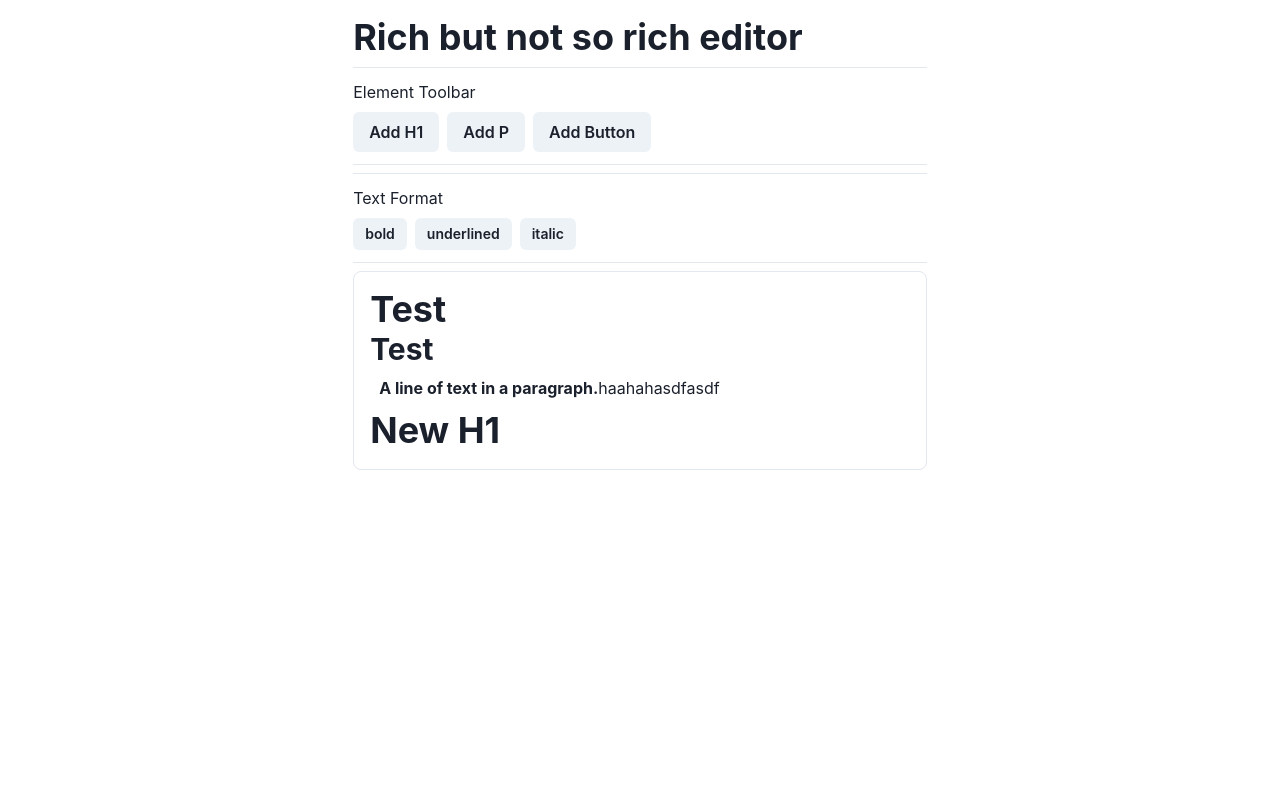
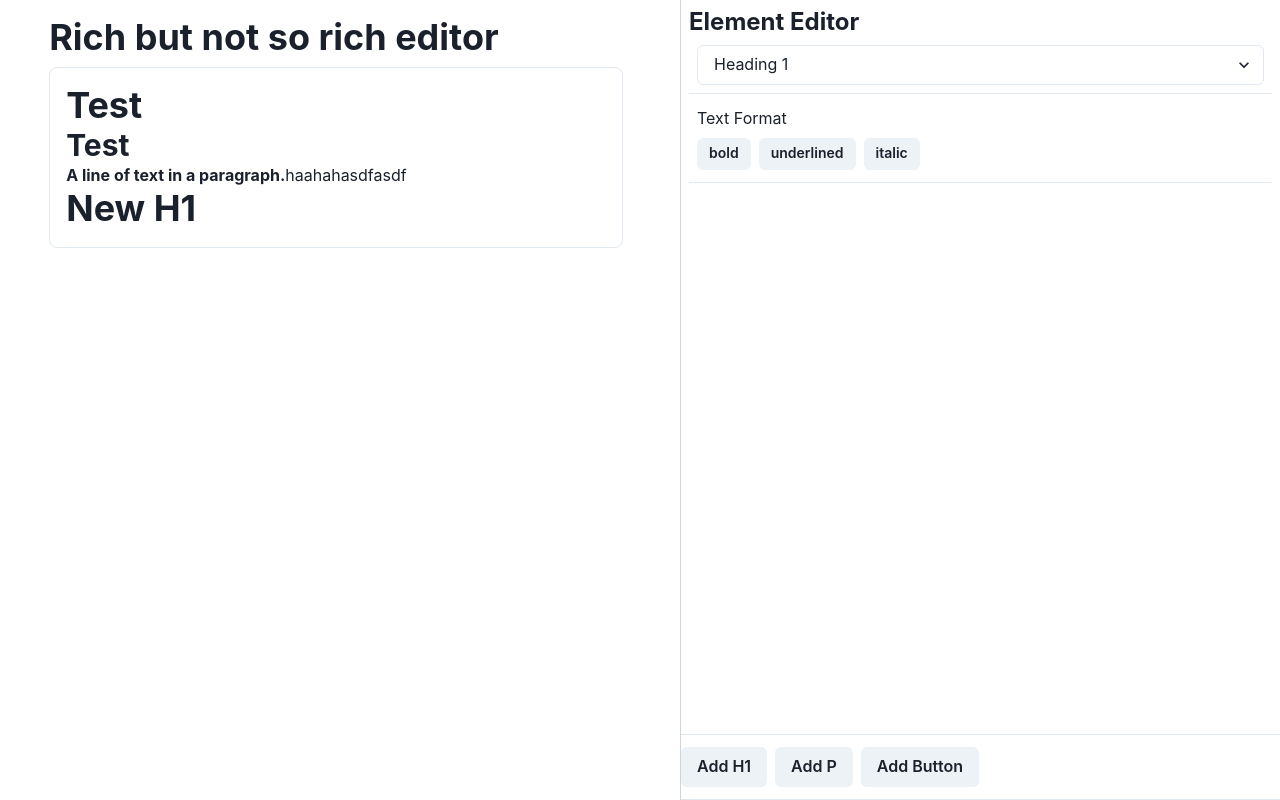
Before and after one commit to ibedwi/playground-slate, a Next.js app: page /basic in a window 1280 px wide. Both pictures are taken after a click on the button "Add H1". Built offline with nearby package versions, Linux system fonts and the light colour scheme.

Commit message:
feat: add element editor and refactor add element button

```diff
--- a/src/components/ElementRenderer.tsx
+++ b/src/components/ElementRenderer.tsx
@@ -3,46 +3,24 @@ import { RenderElementProps, useSelected } from "slate-react"
 
 const ElementRenderer = ({ attributes, children, element }: RenderElementProps) => {
   const selected = useSelected();
+
   switch (element.type) {
     case 'paragraph': {
-      const resolveAlignment = () => {
-        switch (element.container?.align) {
-          case 'middle': {
-            return "center"
-          }
-          case "right": {
-            return "end"
-          }
-          default:
-            return "start"
-        }
-      }
-      return <Stack
-        borderWidth={1}
-        padding={2}
-        borderColor={selected ? "blue.400" : "white"}
-        _hover={{ borderColor: "blue.200" }}
-        justifyContent={resolveAlignment()}
-      ><Text as="p">{children}</Text></Stack>
+      return <Text as="p" {...attributes}>{children}</Text>
     }
+
     case 'heading': {
       if (element.level === 1) {
-        return <Heading as="h1" fontSize="4xl">{children}</Heading>
+        return <Heading as="h1" fontSize="4xl" {...attributes}>{children}</Heading>
       }
       if (element.level === 2) {
-        return <Heading as="h2" fontSize={"3xl"}>{children}</Heading>
+        return <Heading as="h2" fontSize={"3xl"} {...attributes}>{children}</Heading>
       }
-      return <Text>{children}</Text>
+      return <Text {...attributes}>{children}</Text>
     }
+
     case 'button': {
-      return <Stack
-        borderWidth={1}
-        padding={2}
-        borderColor={selected ? "blue.400" : "white"}
-        _hover={{ borderColor: "blue.200" }}
-      >
-        <Button variant={element.variant}>{children}</Button>
-      </Stack>
+      return <Button variant={element.variant} {...attributes}>{children}</Button>
     }
     case 'stack': {
       return (
--- a/src/pages/basic.tsx
+++ b/src/pages/basic.tsx
@@ -1,12 +1,12 @@
-import { Button, Container, Heading, Stack, Text } from "@chakra-ui/react";
+import { Button, Container, Heading, Select, Stack, Text } from "@chakra-ui/react";
 import { AddElementButton } from "@components/AddElementButton";
 import { ElementRenderer } from "@components/ElementRenderer";
 import { LeafRenderer } from "@components/LeafRenderer";
 import { TextFormattingButton } from "@components/TextFormattingButton";
-import { CustomElement } from "@modules/slate/slateEntity";
-import { useCallback, useState } from "react";
-import { createEditor, Descendant, Transforms } from "slate";
-import { Slate, Editable, withReact, RenderElementProps, RenderLeafProps, useSlate, useFocused, useSlateSelection } from "slate-react";
+import { ButtonElement, CustomElement, } from "@modules/slate/slateEntity";
+import { useCallback, useEffect, useMemo, useState } from "react";
+import { createEditor, Descendant, Editor, Element, Node, Transforms } from "slate";
+import { Slate, Editable, withReact, RenderElementProps, RenderLeafProps, useSlate, useFocused, useSlateSelection, useSlateStatic } from "slate-react";
 
 // Add the initial value.
 const initialValue: Descendant[] = [
@@ -26,7 +26,6 @@ const initialValue: Descendant[] = [
   },
 ];
 
-
 function BasicPage() {
   const [editor] = useState(() => withReact(createEditor()));
 
@@ -34,19 +33,110 @@ function BasicPage() {
   const renderLeaf = useCallback((props: RenderLeafProps) => <LeafRenderer {...props} />, [])
 
   return (
-    <Container pt={4}>
-      <Slate editor={editor} value={initialValue}>
-        <Stack >
-          <Heading>Rich but not so rich editor</Heading>
+    <Slate editor={editor} value={initialValue}
+      onChange={value => {
+        const isAstChange = editor.operations.some(
+          op => 'set_selection' !== op.type
+        )
+        if (isAstChange) {
+          // Save the value to Local Storage.
+          const content = JSON.stringify(value)
+          localStorage.setItem('content', content)
+        }
+      }}
+    >
+      <Stack direction={"row"} h={"100vh"} overflow="hidden">
+        <Container pt={4}>
+          <Stack >
+            <Heading>Rich but not so rich editor</Heading>
+            {/* <FocusedBar /> */}
+            <Stack borderWidth={1} borderRadius="lg" borderColor="gray.200" p={4}>
+              <Editable
+                renderLeaf={renderLeaf}
+                renderElement={renderElement}
+              />
+            </Stack>
+          </Stack>
+        </Container>
+        <Stack borderLeftWidth={1} borderColor={"gray.300"} overflow="auto" w={600} justifyContent="space-between">
+          <ElementEditor editor={editor} />
           <Stack borderTopWidth={1} borderBottomWidth={1} py={3}>
-            <Text>Element Toolbar</Text>
             <Stack direction={"row"}>
               <AddElementButton element="heading" label="Add H1" />
               <AddElementButton element="paragraph" label="Add P" />
               <AddElementButton element="button" label="Add Button" />
             </Stack>
           </Stack>
-          <Stack borderTopWidth={1} borderBottomWidth={1} py={3}>
+        </Stack>
+      </Stack>
+    </Slate>
+  );
+}
+
+const isButton = (editor: Editor, node: Node) => {
+  const [match] = Editor.nodes(editor, {
+    match: n => n?.type === "button",
+  })
+
+  return !!match
+}
+
+const ElementEditor = (props: { editor: Editor }) => {
+  const editor = useSlate();
+  const [match] = Editor.nodes(editor, {
+    match: (n: Node) => {
+      return n?.hasOwnProperty("type")
+    },
+  });
+
+  const getElementType = () => {
+    // Not sure if this the correct way to retrieve Element type
+    const [match] = Editor.nodes(editor, {
+      match: (n: Node) => {
+        return n?.hasOwnProperty("type")
+      },
+    });
+
+    console.log("match", match)
+    const t = match ? match[0] as CustomElement : null;
+
+    return t
+  }
+
+  const changeButtonVariant = (variant: "solid" | "outline" | "ghost") => {
+    Transforms.setNodes(
+      editor,
+      { variant: variant },
+      { match: n => Editor.isBlock(editor, n) }
+    )
+  }
+
+  const changeHeadingLevel = (level: 1 | 2) => {
+    Transforms.setNodes(
+      editor,
+      { level: level },
+      { match: n => Editor.isBlock(editor, n) }
+    )
+  }
+
+  return (
+    <Stack px={2} py={2}>
+      <Heading fontSize={"2xl"}>Element Editor</Heading>
+      {
+        (getElementType()?.type === "heading") &&
+        <>
+          <Stack px={2}>
+            <Select
+              onChange={(e) => changeHeadingLevel(Number(e.target.value) as 1 | 2)}
+              // can't type narrowing to heading
+              // @ts-ignore
+              value={getElementType()?.level}
+            >
+              <option value={1}>Heading 1</option>
+              <option value={2}>Heading 2</option>
+            </Select>
+          </Stack>
+          <Stack borderTopWidth={1} borderBottomWidth={1} py={3} px={2}>
             <Text>Text Format</Text>
             <Stack direction={"row"}>
               <TextFormattingButton format="bold" />
@@ -54,18 +144,37 @@ function BasicPage() {
               <TextFormattingButton format="italic" />
             </Stack>
           </Stack>
-
-          {/* <FocusedBar /> */}
-          <Stack borderWidth={1} borderRadius="lg" borderColor="gray.200" p={4}>
-            <Editable
-              renderLeaf={renderLeaf}
-              renderElement={renderElement}
-            />
+        </>
+      }
+      {
+        (getElementType()?.type === "paragraph") &&
+        <Stack borderTopWidth={1} borderBottomWidth={1} py={3} px={2}>
+          <Text>Text Format</Text>
+          <Stack direction={"row"}>
+            <TextFormattingButton format="bold" />
+            <TextFormattingButton format="underlined" />
+            <TextFormattingButton format="italic" />
           </Stack>
         </Stack>
-      </Slate>
-    </Container >
-  );
+      }
+
+      {
+        getElementType()?.type === "button" &&
+        <Stack px={2}>
+          <Select
+            onChange={(e) => changeButtonVariant(e.target.value as "solid" | "outline" | "ghost")}
+            // the Can't type narrowing to ButtonElement
+            // @ts-ignore
+            value={getElementType()?.variant}
+          >
+            <option value={"solid"}>Solid</option>
+            <option value="outline">Outline</option>
+            <option value="ghost">Ghost</option>
+          </Select>
+        </Stack>
+      }
+    </Stack>
+  )
 }
 
 // Use this to view the editor focused and selected state
--- a/tsconfig.json
+++ b/tsconfig.json
@@ -1,6 +1,7 @@
 {
   "compilerOptions": {
-    "target": "es5",
+    "target": "ES2015",
+    // "downlevelIteration": true,
     "lib": ["dom", "dom.iterable", "esnext"],
     "allowJs": true,
     "skipLibCheck": true,
```
